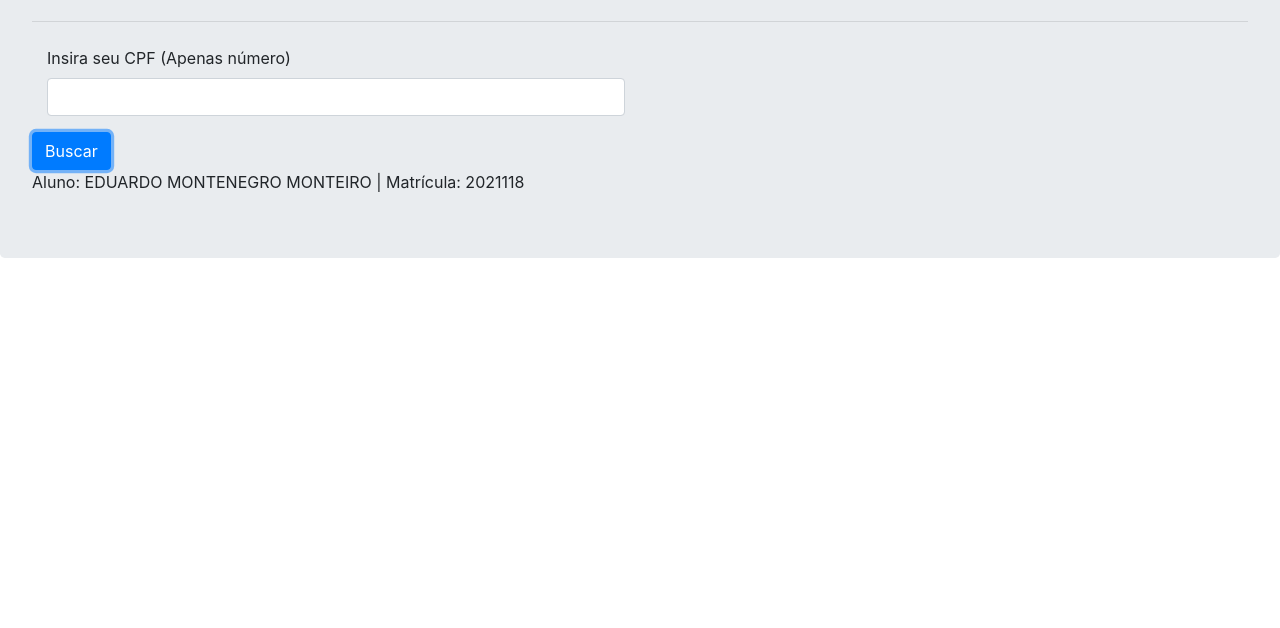
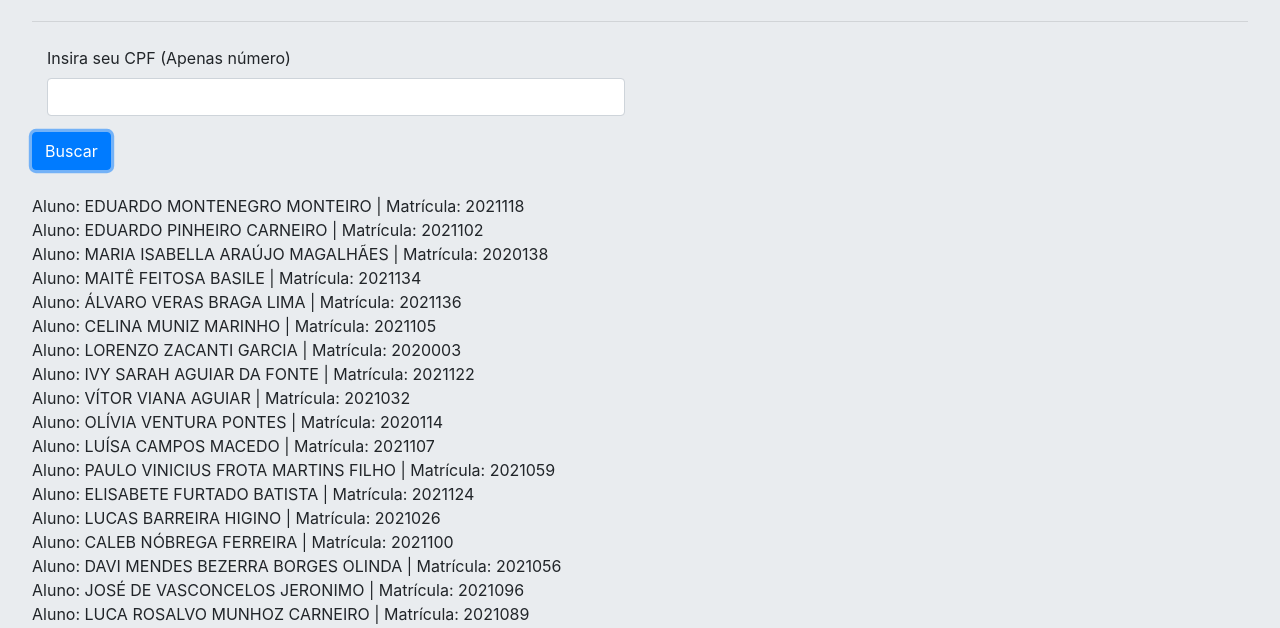
Before and after one commit to casadecrianca/casadecrianca.github.io, a plain HTML site: page consulta_matricula/consulta_matricula.html in a window 1280 px wide. Both pictures are taken after a click on the button "Buscar". Shown: the part 172-800 px from the top of the page. Drawn offline with nearby package versions, Linux system fonts and the light colour scheme.

Commit message:
Refatoração de funções

```diff
--- a/consulta_matricula/consulta_matricula.html
+++ b/consulta_matricula/consulta_matricula.html
@@ -37,15 +37,28 @@
     <script src="https://maxcdn.bootstrapcdn.com/bootstrap/4.0.0/js/bootstrap.min.js" integrity="sha384-JZR6Spejh4U02d8jOt6vLEHfe/JQGiRRSQQxSfFWpi1MquVdAyjUar5+76PVCmYl" crossorigin="anonymous"></script>
     <script type="text/javascript" src="base.json" charset="ISO-8859-1"></script>
     <script type="text/javascript">
-      $("#busca_cpf").click(function(){
+      function verifica_cpf(){
         var cpf = $("#cpf").val();
-        console.log(cpf);
+        msg = "<br/>";
         for (var i = 0; i < jsonData.length; i++) {
           if(jsonData[i].cpf_mae == cpf || jsonData[i].cpf_pai == cpf){
-            $("#return").text(`Aluno: ${jsonData[i].aluno} | Matrícula: ${jsonData[i].matricula}`);
-            break;
+            msg+=`Aluno: ${jsonData[i].aluno} | Matrícula: ${jsonData[i].matricula}<br/>`;
           }
         }
+        if(msg == "<br/>"){
+          msg+= "<p style='color: red'>Não foram encontrados alunos relacionados a esse CPF.<br/>Insira o CPF válido do pai/mãe.<p>";
+        }
+        document.getElementById("return").innerHTML = msg;
+      }
+
+      $('#cpf').keypress(function (e) {
+        if (e.which == 13) {
+          verifica_cpf();
+          return false;    //<---- Add this line
+        }
+      });
+      $("#busca_cpf").click(function(){
+        verifica_cpf();
       });
     </script>
   </body>
```
